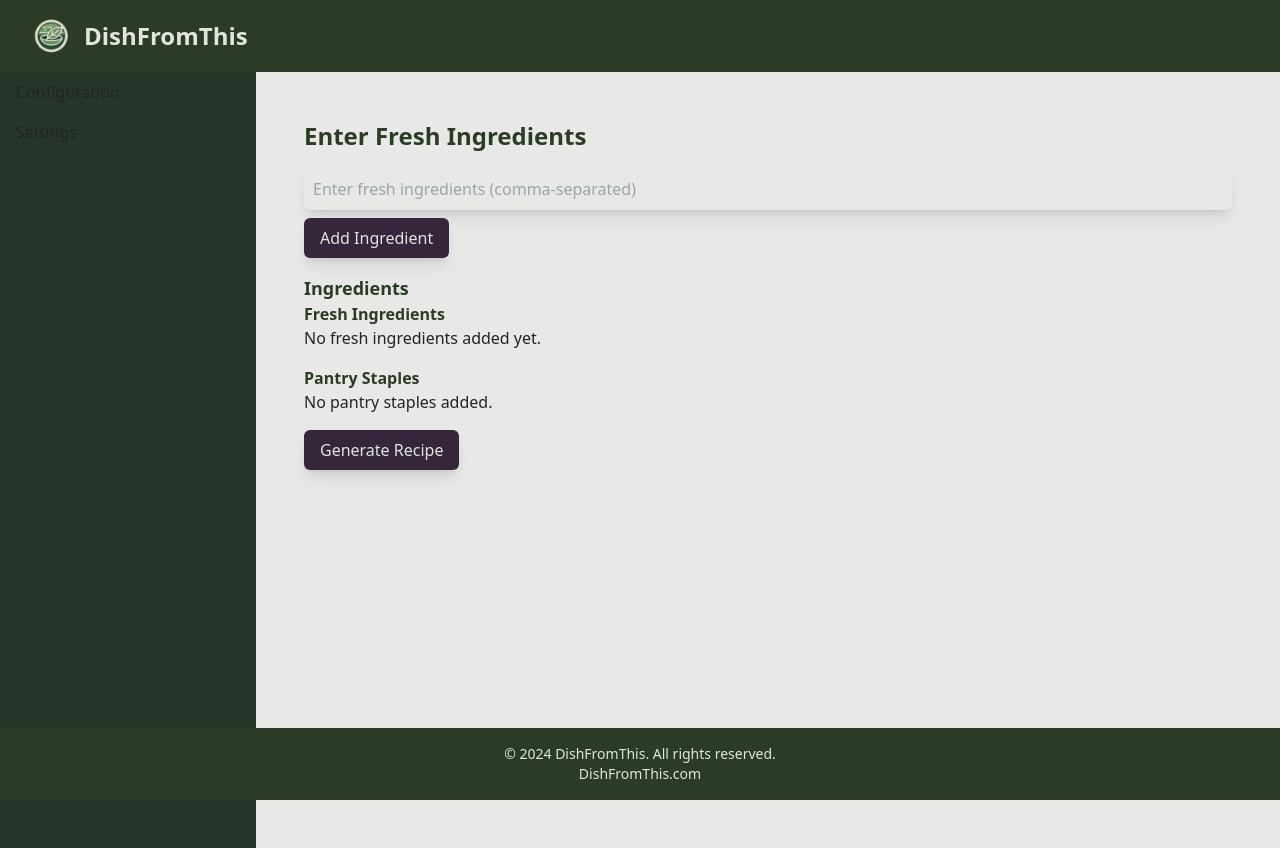
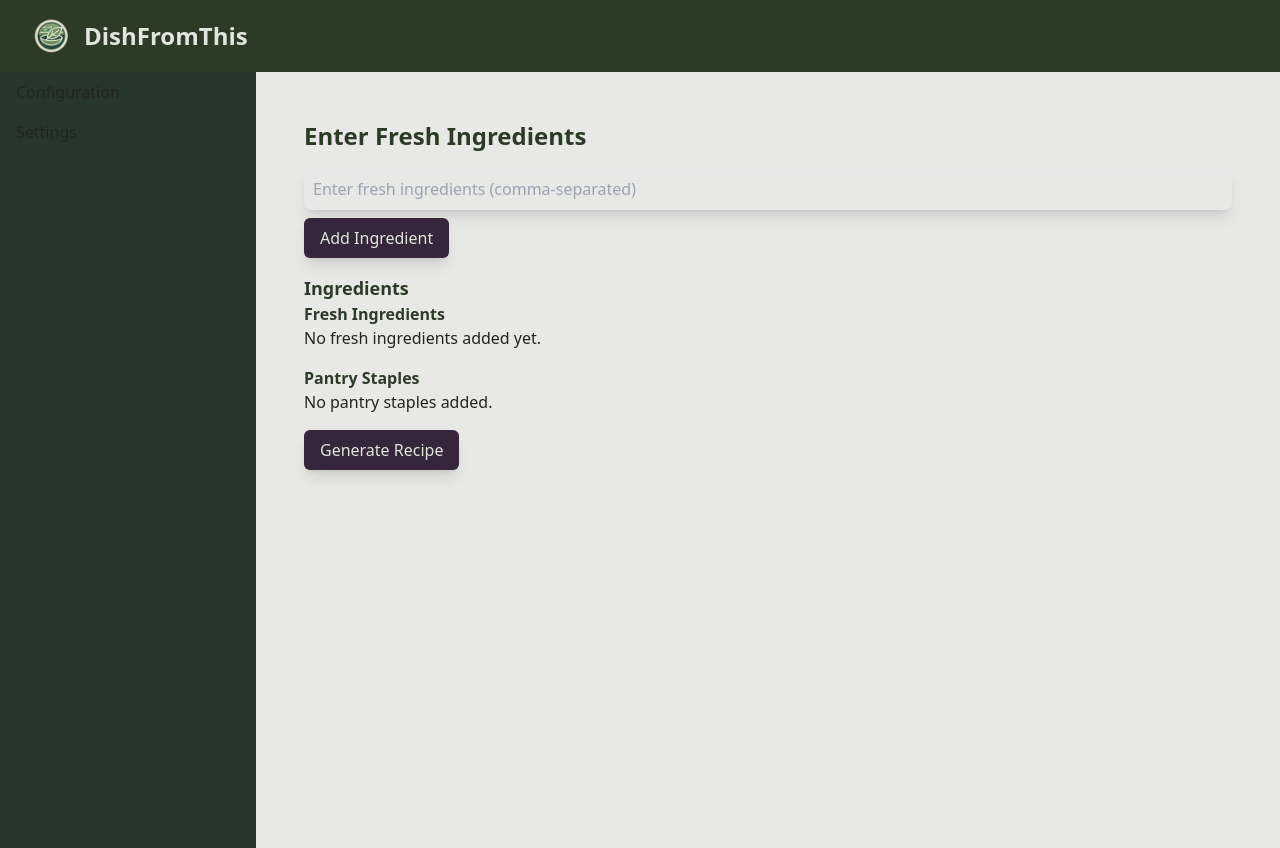
Before and after one commit to Moliver42j/recipe-generator-fe, a Next.js app: page / in a window 1280 px wide. Built offline with nearby package versions, Linux system fonts and the light colour scheme.

Commit message:
removed footers until padding is resolved

```diff
--- a/app/configuration/page.tsx
+++ b/app/configuration/page.tsx
@@ -68,7 +68,11 @@ export default function Configuration() {
         <div className="flex items-center justify-between px-4">
           <div className="flex items-center space-x-3">
             {/* Logo and Site Name */}
-            <img src = {"/assets/favicon-96x96.png"} alt="Logo" className="h-10" />{" "}
+            <img
+              src={"/assets/favicon-96x96.png"}
+              alt="Logo"
+              className="h-10"
+            />{" "}
             {/* Use favicon.ico as logo */}
             <h1 className="text-2xl font-bold">DishFromThis</h1>
           </div>
@@ -87,7 +91,7 @@ export default function Configuration() {
         </div>
       </header>
 
-      <div className="flex">
+      <div className="flex flex-col min-h-screen">
         {/* Sidebar for Desktop */}
         <aside className="hidden lg:block fixed top-16 left-0 h-full w-64 bg-sidebar text-textPrimary">
           <nav className="p-4">
@@ -134,7 +138,9 @@ export default function Configuration() {
 
         {/* Main Content */}
         <main className="flex-grow p-8 mt-16 lg:ml-64">
-          <h1 className="text-2xl font-bold mb-4">Configure Your Ingredients</h1>
+          <h1 className="text-2xl font-bold mb-4">
+            Configure Your Ingredients
+          </h1>
 
           {/* Add Custom Pantry Item */}
           <div className="mt-6">
@@ -174,7 +180,9 @@ export default function Configuration() {
 
           {/* Spices and Dietary Requirements */}
           <div className="mt-6">
-            <h2 className="text-lg font-bold">Add Spices or Dietary Requirements</h2>
+            <h2 className="text-lg font-bold">
+              Add Spices or Dietary Requirements
+            </h2>
 
             <div className="mb-4">
               <select
@@ -226,11 +234,23 @@ export default function Configuration() {
                   <li key={index}>{item}</li>
                 ))
               ) : (
-                <li className="text-textSecondary">No dietary requirements added yet.</li>
+                <li className="text-textSecondary">
+                  No dietary requirements added yet.
+                </li>
               )}
             </ul>
           </div>
         </main>
+
+        {/* Footer Section
+        <footer className="bg-primary text-textPrimary py-4 w-100 bottom-0 left-0">
+            <div className="text-center">
+              <p className="text-sm">
+                &copy; {new Date().getFullYear()} DishFromThis. All rights reserved.
+              </p>
+              <p className="text-sm">dishfromthis.com</p>
+            </div>
+        </footer> */}
       </div>
     </div>
   );
--- a/app/page.tsx
+++ b/app/page.tsx
@@ -292,13 +292,15 @@ export default function Home() {
           )}
         </main>
       </div>
-      {/* Footer Section */}
-      <footer className="bg-primary text-textPrimary py-4 mt-auto w-full fixed bottom-0 left-0">
-        <div className="text-center">
-          <p className="text-sm">&copy; {new Date().getFullYear()} DishFromThis. All rights reserved.</p>
-          <p className="text-sm">DishFromThis.com</p>
-        </div>
-      </footer>
+      {/* Footer Section
+        <footer className="bg-primary text-textPrimary py-4 w-100 bottom-0 left-0">
+            <div className="text-center">
+              <p className="text-sm">
+                &copy; {new Date().getFullYear()} DishFromThis. All rights reserved.
+              </p>
+              <p className="text-sm">dishfromthis.com</p>
+            </div>
+        </footer> */}
     </div>
   );
 }
```
